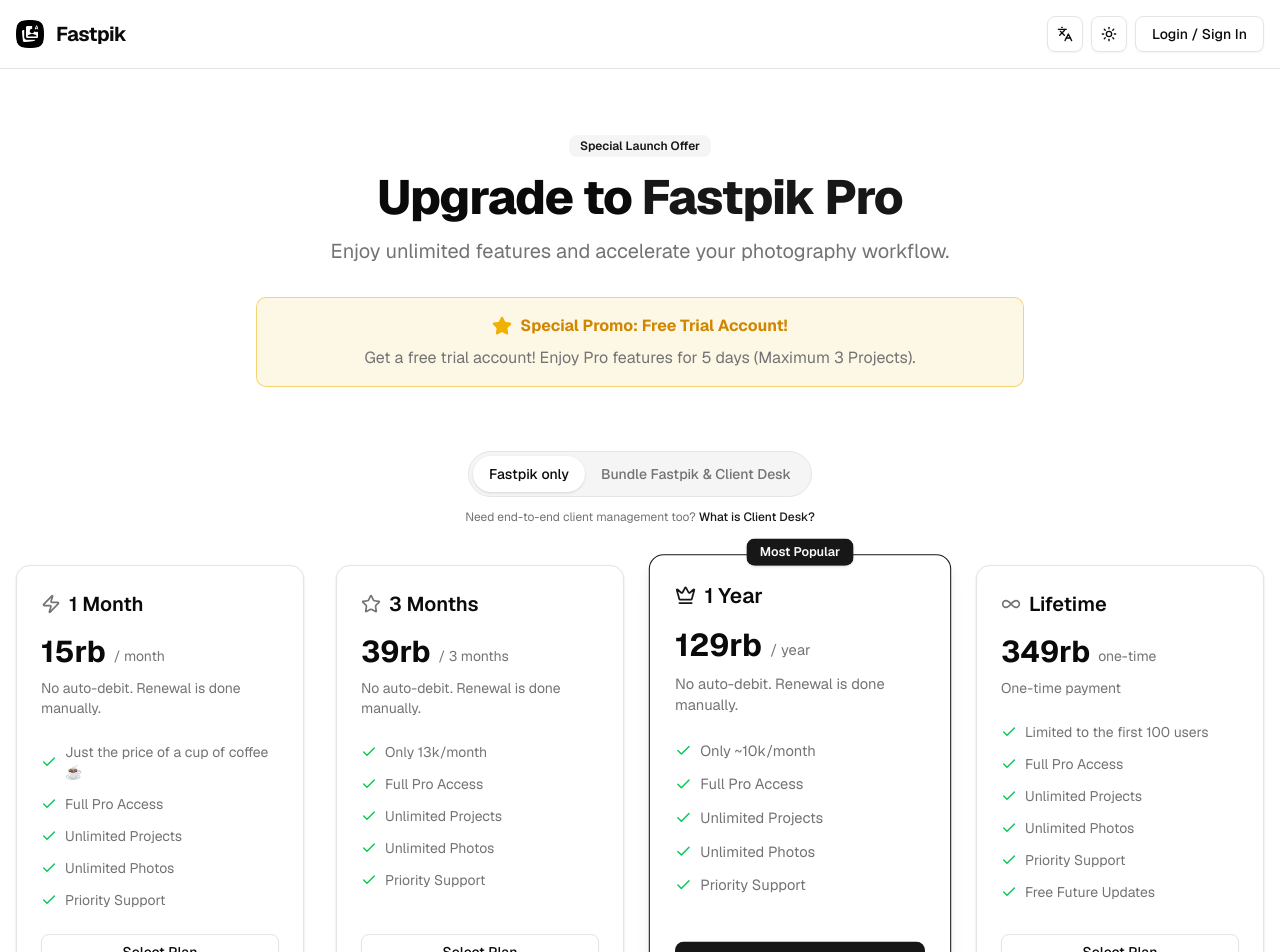
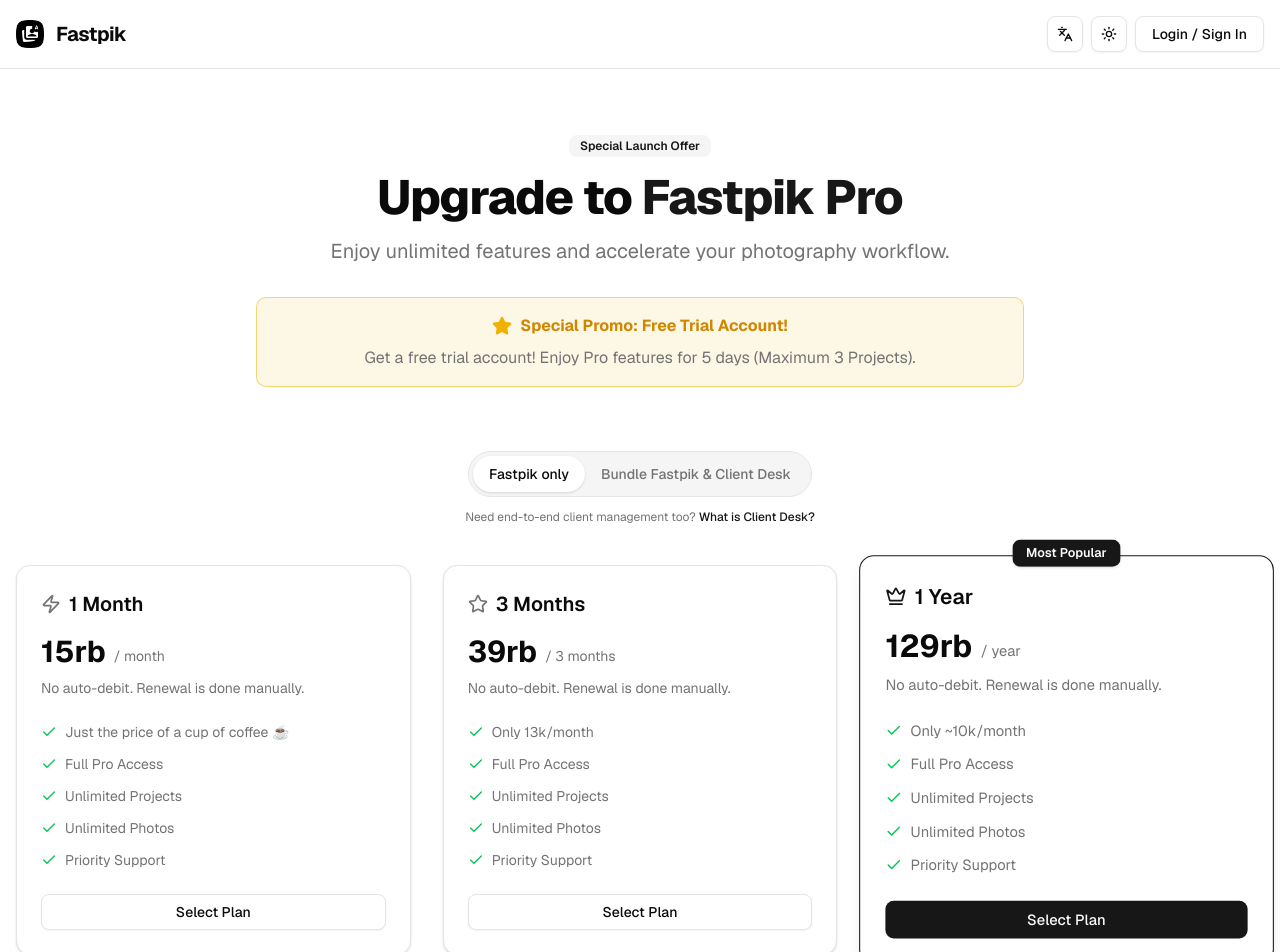
Before and after one commit to ryanekop/fastpik, a Next.js app: page /en/pricing in a window 1280 px wide. Shown: the top 952 px of the page. Built offline with nearby package versions, Linux system fonts and the light colour scheme; no server answers.

Commit message:
feat(pricing): remove lifetime plan and update public copy

```diff
--- a/app/[locale]/pricing/page.tsx
+++ b/app/[locale]/pricing/page.tsx
@@ -8,7 +8,7 @@
 import { Button } from "@/components/ui/button"
 import Link from 'next/link'
 import Image from 'next/image'
-import { Check, Star, Zap, Crown, Infinity as InfinityIcon, LogOut, Settings, LayoutDashboard, User } from "lucide-react"
+import { Check, Star, Zap, Crown, LogOut, Settings, LayoutDashboard, User } from "lucide-react"
 import { Badge } from "@/components/ui/badge"
 import {
     Card,
@@ -35,8 +35,7 @@
 const tierToPlanMap: Record<string, string> = {
     'pro_monthly': 'plan1Month',
     'pro_quarterly': 'plan3Months',
-    'pro_yearly': 'plan1Year',
-    'lifetime': 'planLifetime'
+    'pro_yearly': 'plan1Year'
 }
 
 type PricingMode = "single" | "bundle"
@@ -137,8 +136,7 @@
             ],
             link: pricingMode === "bundle" ? BUNDLE_CHECKOUT_LINK : FASTPIK_CHECKOUT_LINK,
             popular: false,
-            icon: Zap,
-            isLifetime: false
+            icon: Zap
         },
         {
             nameKey: "plan3Months",
@@ -151,8 +149,7 @@
             ],
             link: pricingMode === "bundle" ? BUNDLE_CHECKOUT_LINK : FASTPIK_CHECKOUT_LINK,
             popular: false,
-            icon: Star,
-            isLifetime: false
+            icon: Star
         },
         {
             nameKey: "plan1Year",
@@ -165,28 +162,7 @@
             ],
             link: pricingMode === "bundle" ? BUNDLE_CHECKOUT_LINK : FASTPIK_CHECKOUT_LINK,
             popular: true,  // Changed to true - 1 Year is now popular
-            icon: Crown,
-            isLifetime: false
-        },
-        {
-            nameKey: "planLifetime",
-            price: pricingMode === "bundle" ? "749rb" : "349rb",
-            durationKey: "oneTime",
-            features: pricingMode === "bundle" ? [
-                "featurePayOnce",
-                ...bundleExtraFeatures,
-                "featureBundleIncludesBoth",
-                ...fastpikCoreFeatures,
-                "featureFutureUpdates"
-            ] : [
-                "featurePayOnce",
-                ...fastpikCoreFeatures,
-                "featureFutureUpdates"
-            ],
-            link: pricingMode === "bundle" ? BUNDLE_CHECKOUT_LINK : FASTPIK_CHECKOUT_LINK,
-            popular: false,
-            icon: InfinityIcon,
-            isLifetime: true
+            icon: Crown
         }
     ]
 
@@ -323,7 +299,7 @@
                     </p>
                 </div>
 
-                <div className="grid grid-cols-1 md:grid-cols-2 lg:grid-cols-4 gap-8 max-w-7xl mx-auto">
+                <div className="grid grid-cols-1 md:grid-cols-2 lg:grid-cols-3 gap-8 max-w-7xl mx-auto">
                     {plans.map((plan) => {
                         const isCurrent = isCurrentPlan(plan.nameKey)
                         return (
@@ -357,7 +333,7 @@
                                         <span className="text-muted-foreground text-sm mb-1">{t(plan.durationKey)}</span>
                                     </div>
                                     <CardDescription>
-                                        {plan.isLifetime ? t('billingOnce') : t('billingManualRenew')}
+                                        {t('billingManualRenew')}
                                     </CardDescription>
                                 </CardHeader>
                                 <CardContent className="flex-1">
--- a/messages/en.json
+++ b/messages/en.json
@@ -823,7 +823,7 @@
         "q5": "What photo formats are supported?",
         "a5": "Fastpik supports popular image formats such as JPG, JPEG, PNG, and WEBP stored in your Google Drive.",
         "q6": "How much does Fastpik cost?",
-        "a6": "Starting from Rp 15,000/month for the 1-month plan. There are also 3-month, 1-year, and lifetime plans. All plans get full Pro access.",
+        "a6": "Starting from Rp 15,000/month for the 1-month plan. There are also 3-month and 1-year plans. All plans get full Pro access.",
         "q7": "What payment methods are available?",
         "a7": "We only support payment via QRIS.",
         "q8": "Is there a free trial?",
--- a/messages/id.json
+++ b/messages/id.json
@@ -823,7 +823,7 @@
         "q5": "Format foto apa saja yang didukung?",
         "a5": "Fastpik mendukung format gambar populer seperti JPG, JPEG, PNG, dan WEBP yang tersimpan di Google Drive kamu.",
         "q6": "Berapa harga langganan Fastpik?",
-        "a6": "Mulai dari Rp 15.000/bulan untuk paket 1 bulan. Ada juga paket 3 bulan, 1 tahun, dan lifetime. Semua paket mendapat akses Pro penuh.",
+        "a6": "Mulai dari Rp 15.000/bulan untuk paket 1 bulan. Ada juga paket 3 bulan dan 1 tahun. Semua paket mendapat akses Pro penuh.",
         "q7": "Metode pembayaran apa yang tersedia?",
         "a7": "Kami hanya mendukung pembayaran melalui QRIS.",
         "q8": "Apakah ada trial gratis?",
```
